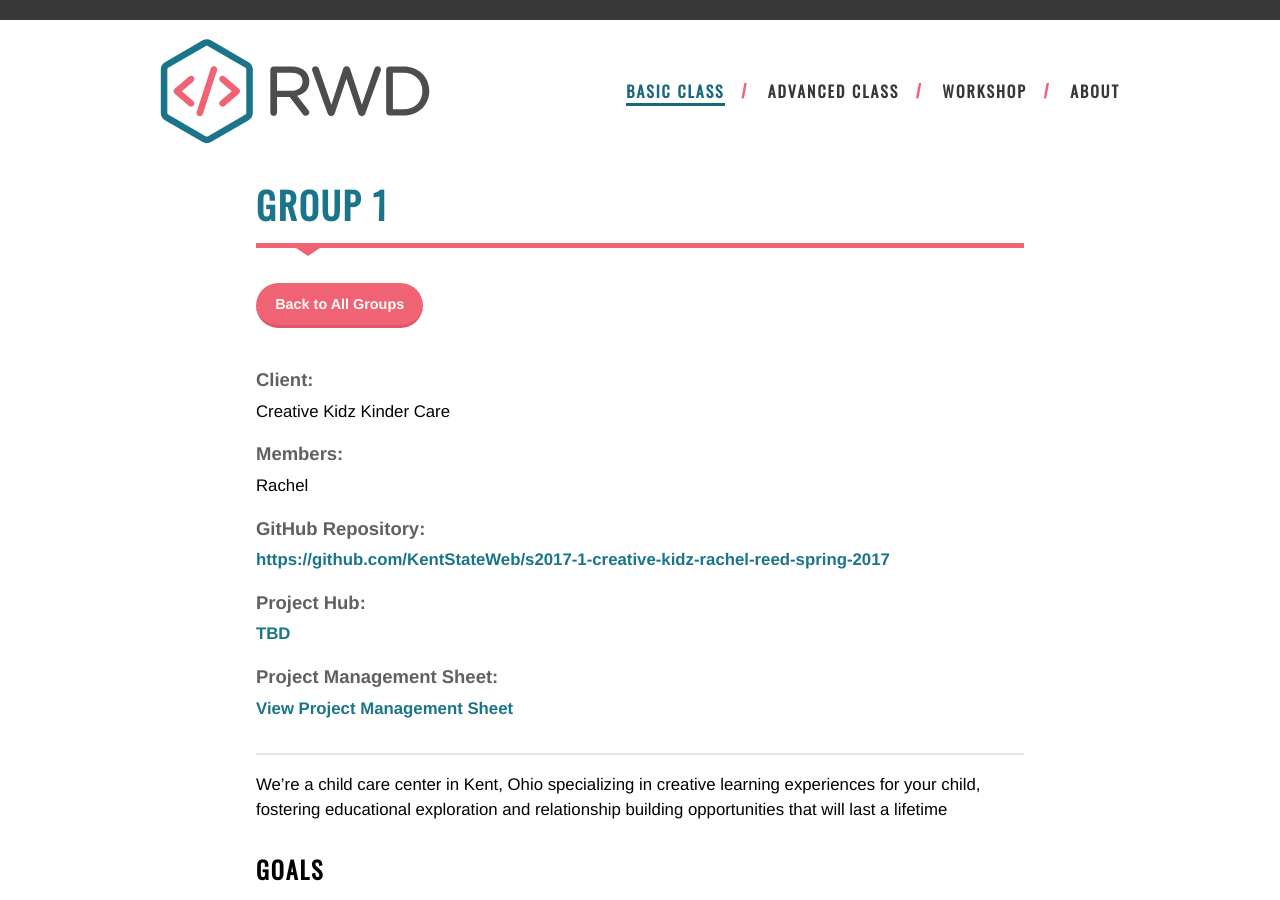
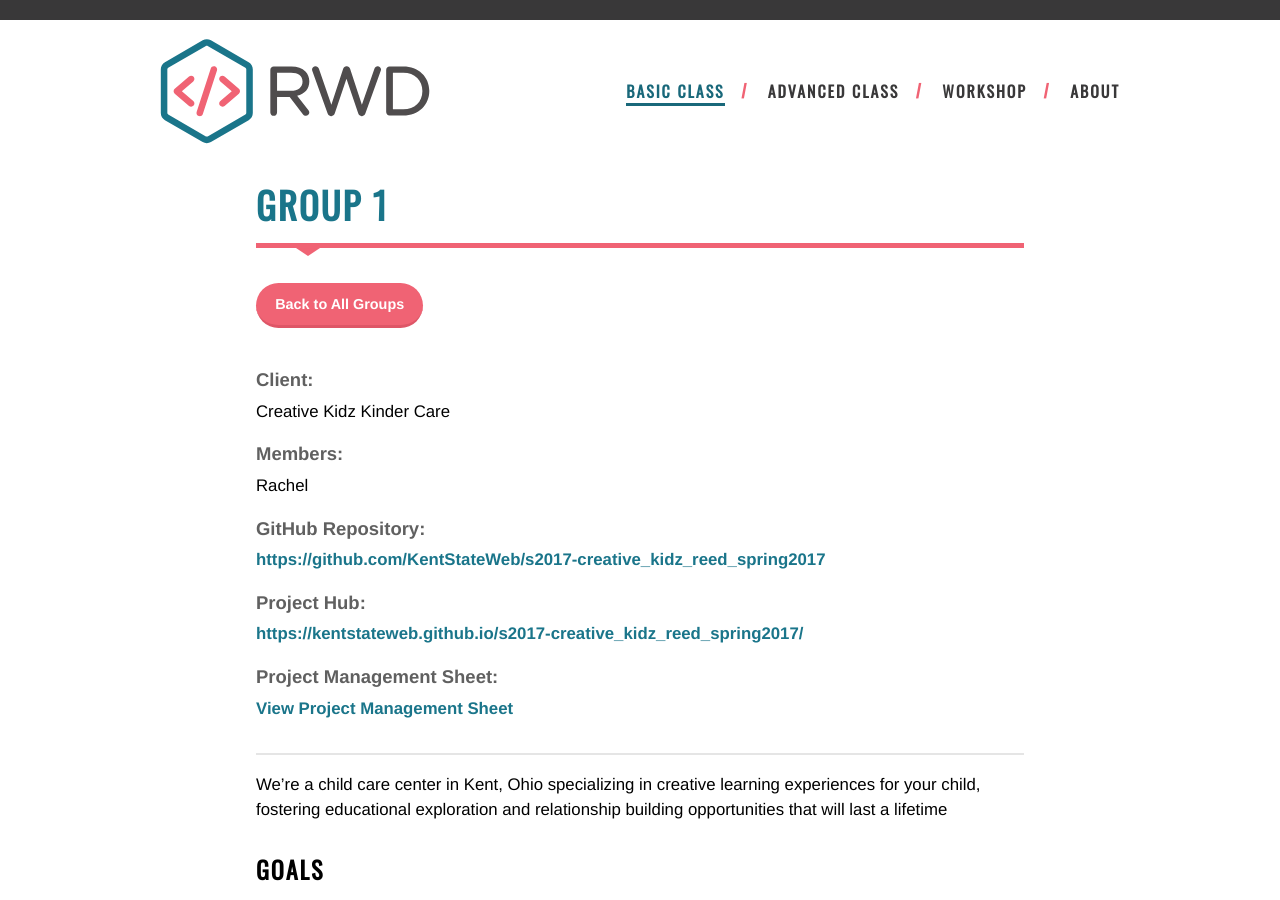
Before and after one commit to KentStateWeb/rwd, a Jekyll site: the page built from _groups/group1-rachel.md, in a window 1280 px wide and 900 px high. Built offline with Jekyll 4.4.1, drawn with Linux system fonts in a browser that asks for light colours; some web fonts are replaced.

Commit message:
Updated group for rachel with correct URL

```diff
--- a/_groups/group1-rachel.md
+++ b/_groups/group1-rachel.md
@@ -3,8 +3,8 @@
 client: "Creative Kidz Kinder Care"
 members: "Rachel"
 layout: group
-link: https://github.com/KentStateWeb/s2017-1-creative-kidz-rachel-reed-spring-2017
-livelink: TBD
+link: https://github.com/KentStateWeb/s2017-creative_kidz_reed_spring2017
+livelink: https://kentstateweb.github.io/s2017-creative_kidz_reed_spring2017/
 description: "We’re a child care center in Kent, Ohio specializing in creative learning experiences for your child, fostering educational exploration and relationship building opportunities that will last a lifetime"
 semester: spring-2017
 date: 2016-7-19 12:00:00
```
